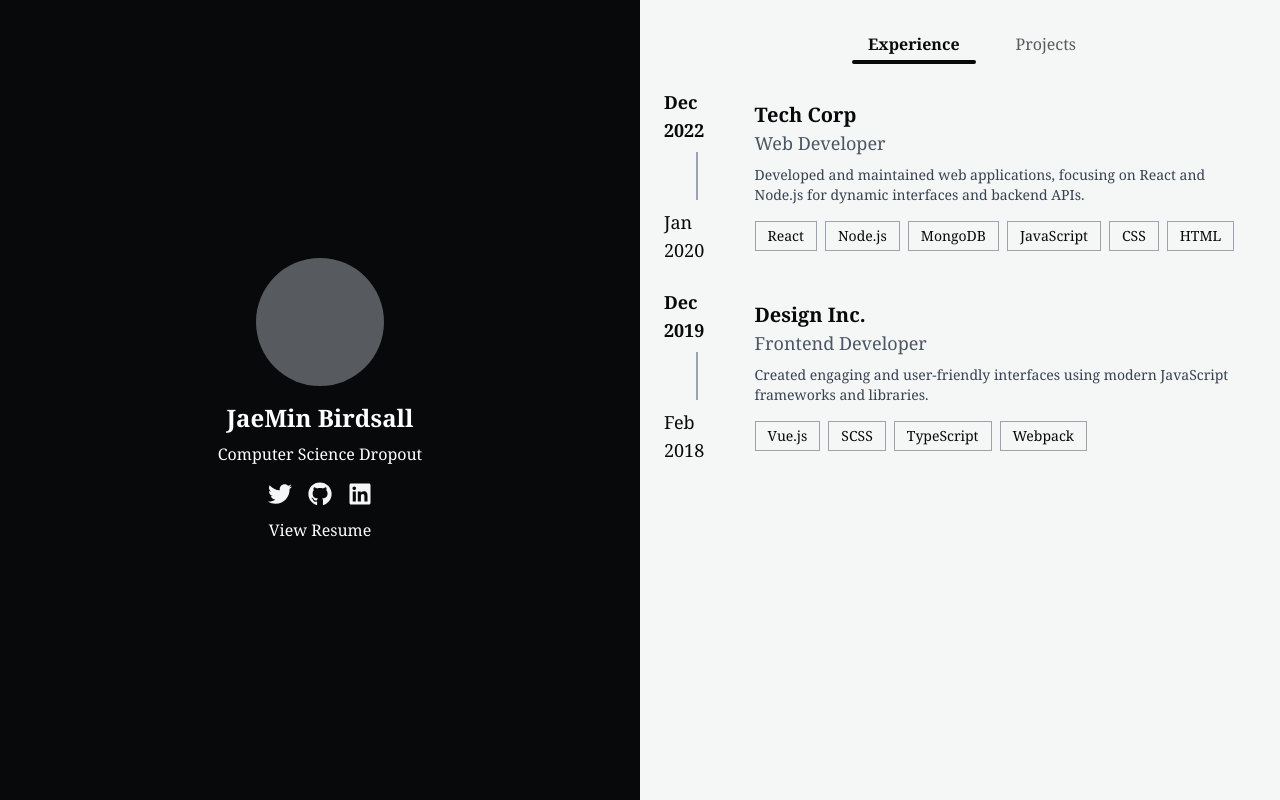
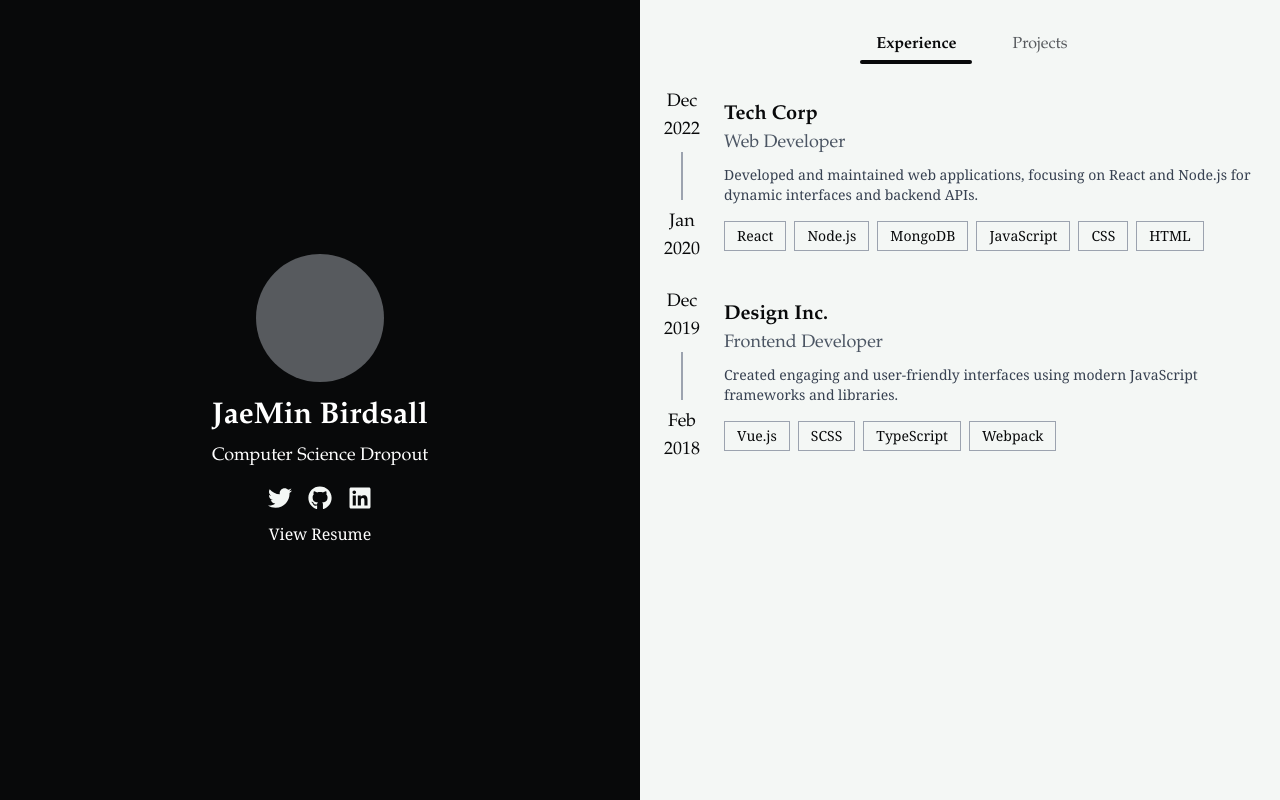
Before and after one commit to JaeMinBird/Portfolio-Website, a Next.js app: page / in a window 1280 px wide. Built offline with nearby package versions, Linux system fonts and the light colour scheme; what tailwindcss-motion would draw is missing.

Commit message:
separated experience to separate ts file for page brevity

```diff
--- /dev/null
+++ b/src/app/data/experience.ts
@@ -0,0 +1,21 @@
+// data/experienceData.ts
+export const experiences = [
+    {
+      startDate: { month: "Jan", year: "2020" },
+      endDate: { month: "Dec", year: "2022" },
+      company: "Tech Corp",
+      position: "Web Developer",
+      description:
+        "Developed and maintained web applications, focusing on React and Node.js for dynamic interfaces and backend APIs.",
+      skills: ["React", "Node.js", "MongoDB", "JavaScript", "CSS", "HTML"],
+    },
+    {
+      startDate: { month: "Feb", year: "2018" },
+      endDate: { month: "Dec", year: "2019" },
+      company: "Design Inc.",
+      position: "Frontend Developer",
+      description:
+        "Created engaging and user-friendly interfaces using modern JavaScript frameworks and libraries.",
+      skills: ["Vue.js", "SCSS", "TypeScript", "Webpack"],
+    },
+];
--- a/src/app/page.tsx
+++ b/src/app/page.tsx
@@ -2,6 +2,7 @@
 
 import { useState, useEffect, useRef } from "react";
 import { FaTwitter, FaGithub, FaLinkedin } from "react-icons/fa";
+import { experiences } from "../app/data/experience"; // Import the data
 
 export default function Home() {
   const [view, setView] = useState("experience");
@@ -36,13 +37,13 @@ export default function Home() {
   return (
     <div
       className="md:grid md:grid-cols-2 h-screen flex flex-col"
-      style={{ fontFamily: "Georgia, serif" }} // Change font to Georgia
+      style={{ fontFamily: "Palatino, serif" }} // Use Palatino as the default font
     >
       {/* Profile Section */}
       <div className="bg-[#08090A] text-white p-6 flex flex-col items-center justify-center">
         <div className="w-32 h-32 rounded-full bg-[#575A5E] mb-4"></div>
-        <h1 className="text-2xl font-bold mb-2">JaeMin Birdsall</h1>
-        <p className="text-center mb-4">Computer Science Dropout</p>
+        <h1 className="text-3xl font-bold mb-2">JaeMin Birdsall</h1> {/* 1.5x larger */}
+        <p className="text-lg text-center mb-4">Computer Science Dropout</p> {/* 1.5x larger */}
         {/* Icons Div */}
         <div className="flex space-x-4">
           <a
@@ -75,6 +76,7 @@ export default function Home() {
           target="_blank"
           rel="noopener noreferrer"
           className="relative group w-fit mt-3"
+          style={{ fontFamily: "Georgia, serif" }} // Apply Georgia font
         >
           <span className="text-md">View Resume</span>
           <span className="absolute left-0 -bottom-0.5 w-0 h-[1px] bg-[#F4F7F5] transition-all duration-300 ease-in-out group-hover:w-full"></span>
@@ -116,87 +118,53 @@ export default function Home() {
         <div>
           {view === "experience" ? (
             <div>
-              {/* Experience Entry */}
-              <div className="flex flex-col sm:flex-row items-start sm:items-center space-y-4 sm:space-y-0 sm:space-x-6 mb-6">
+              {experiences.map((exp, index) => (
+                <div
+                  key={index}
+                  className="flex flex-col sm:flex-row items-start sm:items-center space-y-4 sm:space-y-0 sm:space-x-6 mb-6"
+                >
                   {/* Date Line */}
-                <div className="relative flex flex-col items-center">
-                  <span className="text-lg font-semibold">Dec 2022</span>
+                  <div className="relative flex flex-col items-center text-center">
+                    <span className="text-lg">{exp.endDate.month}</span>
+                    <span className="text-lg">{exp.endDate.year}</span>
                     <div className="w-0.5 h-12 bg-gray-400 my-2"></div>
-                  <span className="text-lg">Jan 2020</span>
+                    <span className="text-lg">{exp.startDate.month}</span>
+                    <span className="text-lg">{exp.startDate.year}</span>
                   </div>
 
                   {/* Experience Details */}
                   <div className="w-full">
                     {/* Company and Position */}
                     <div>
-                    <span className="text-xl font-bold">Tech Corp</span>
+                      <span className="text-xl font-bold">{exp.company}</span>
                       <span className="block text-lg text-gray-600">
-                      Web Developer
+                        {exp.position}
                       </span>
                     </div>
 
                     {/* Description */}
-                  <div className="text-gray-700 mt-2 text-sm">
-                    Developed and maintained web applications, focusing on React
-                    and Node.js for dynamic interfaces and backend APIs.
+                    <div
+                      className="text-gray-700 mt-2 text-sm"
+                      style={{ fontFamily: "Georgia, serif" }}
+                    >
+                      {exp.description}
                     </div>
 
                     {/* Skills */}
                     <div className="flex flex-wrap gap-2 mt-4">
-                    {["React", "Node.js", "MongoDB", "JavaScript", "CSS", "HTML"].map(
-                      (skill, index) => (
+                      {exp.skills.map((skill, idx) => (
                         <span
-                          key={index}
+                          key={idx}
                           className="px-3 py-1 text-sm font-medium border border-gray-400"
+                          style={{ fontFamily: "Georgia, serif" }}
                         >
                           {skill}
                         </span>
-                      )
-                    )}
+                      ))}
                     </div>
                   </div>
                 </div>
-
-              {/* Repeat for Another Experience Entry */}
-              <div className="flex flex-col sm:flex-row items-start sm:items-center space-y-4 sm:space-y-0 sm:space-x-6 mb-6">
-                {/* Date Line */}
-                <div className="relative flex flex-col items-center">
-                  <span className="text-lg font-semibold">Dec 2019</span>
-                  <div className="w-0.5 h-12 bg-gray-400 my-2"></div>
-                  <span className="text-lg">Feb 2018</span>
-                </div>
-
-                {/* Experience Details */}
-                <div className="w-full">
-                  {/* Company and Position */}
-                  <div>
-                    <span className="text-xl font-bold">Design Inc.</span>
-                    <span className="block text-lg text-gray-600">
-                      Frontend Developer
-                    </span>
-                  </div>
-
-                  {/* Description */}
-                  <div className="text-gray-700 mt-2 text-sm">
-                    Created engaging and user-friendly interfaces using modern
-                    JavaScript frameworks and libraries.
-                  </div>
-
-                  {/* Skills */}
-                  <div className="flex flex-wrap gap-2 mt-4">
-                    {["Vue.js", "SCSS", "TypeScript", "Webpack"].map(
-                      (skill, index) => (
-                        <span
-                          key={index}
-                          className="px-3 py-1 text-sm font-medium border border-gray-400"
-                        >
-                          {skill}
-                        </span>
-                      )
-                    )}
-                  </div>
-                </div>
-              </div>
+              ))}
             </div>
           ) : (
             <div>
```
Lines whose indentation alone changed are shown as unchanged.
